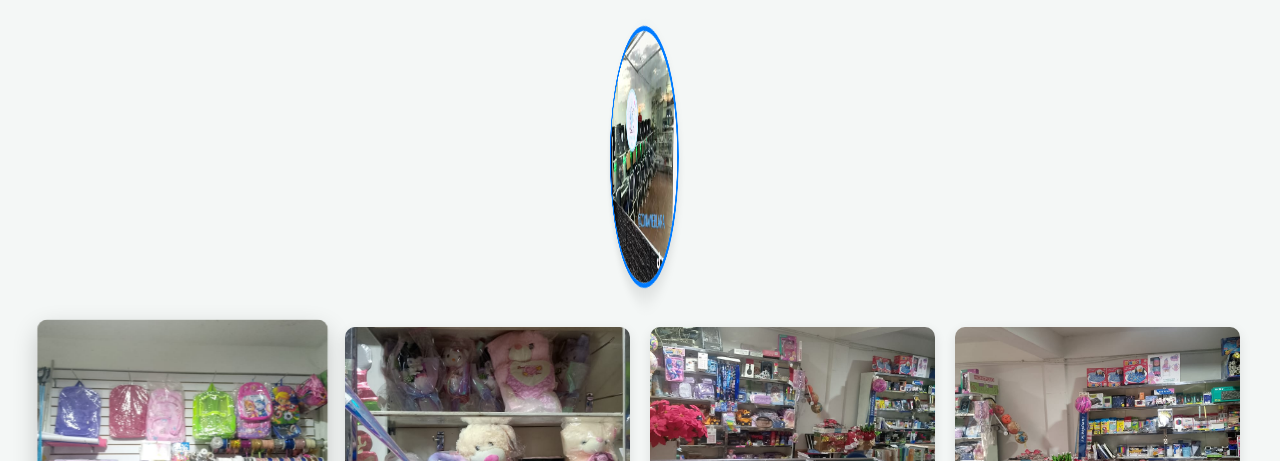
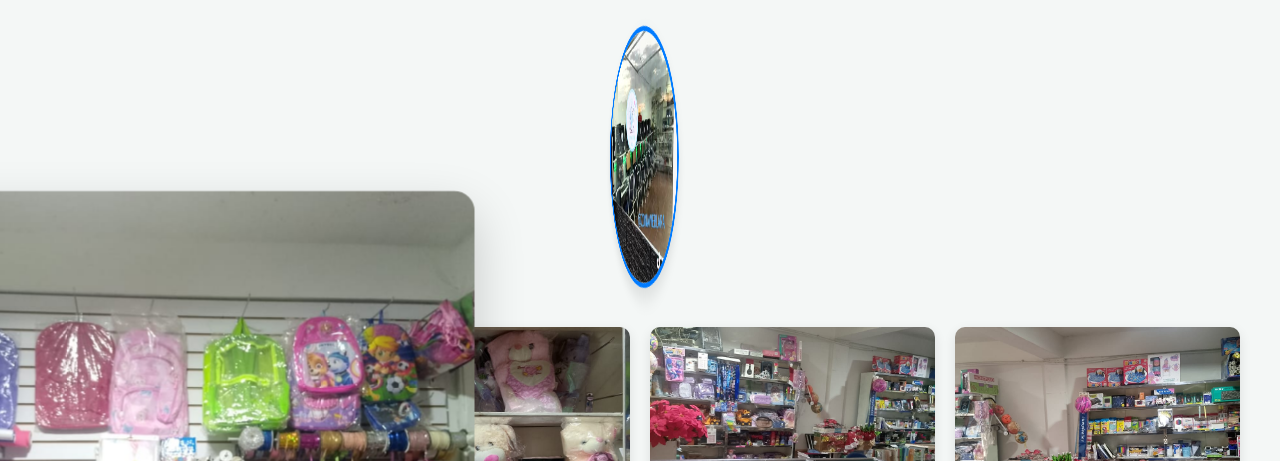
Before and after one commit to Carlos-paez/Zona-Web-Lara-UPTAEB-, a plain HTML site: page galeria.html in a window 1280 px wide. In both pictures the pointer is over the picture 182 px from the left and 791 px from the top of the page. Shown: the part 339-800 px from the top of the page. Drawn offline with Linux system fonts and the light colour scheme.

Commit message:
estetica

```diff
--- a/style.css
+++ b/style.css
@@ -310,7 +310,7 @@ nav a:hover {
 }
 
 .grid-galeria img:hover {
-  transform: translateY(-5px) scale(1.02);
+  transform: translateY(-5px) scale(2.05);
   box-shadow: 0 10px 25px rgba(0, 0, 0, 0.2);
 }
 
```
